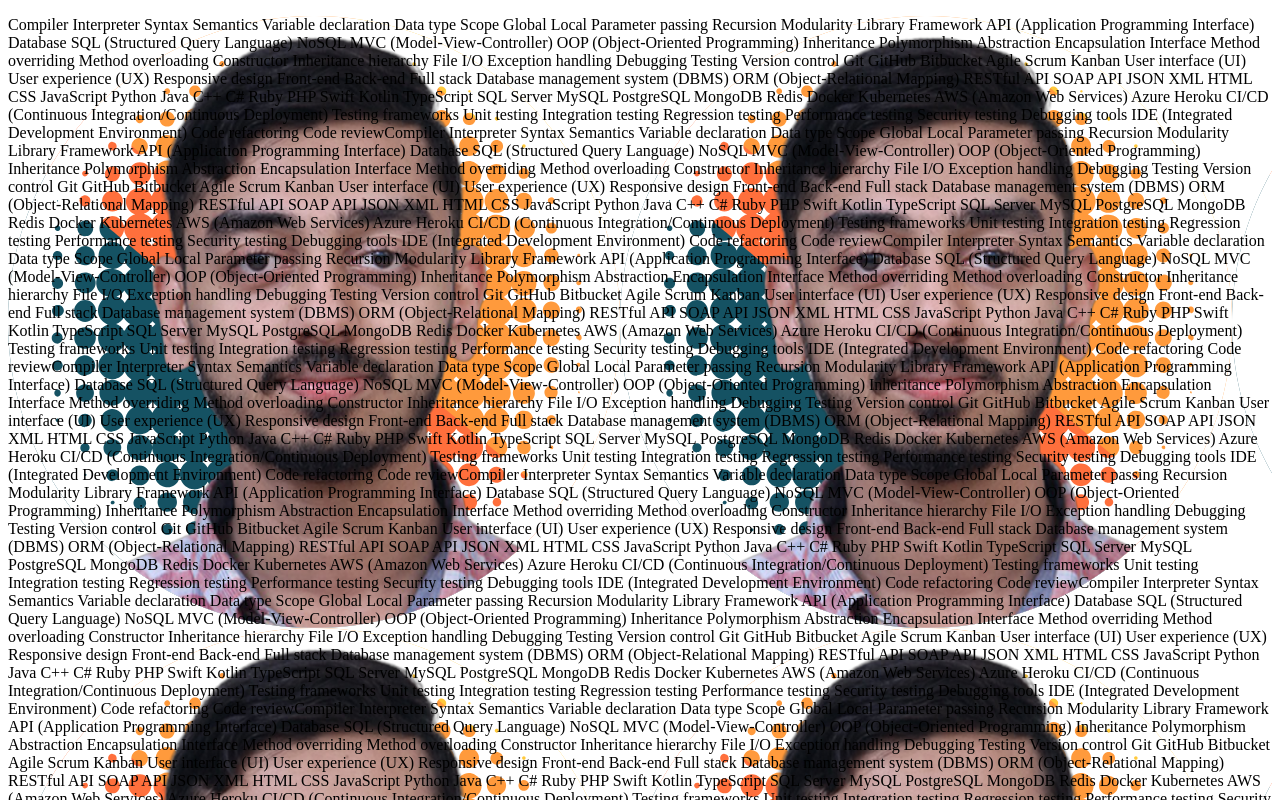
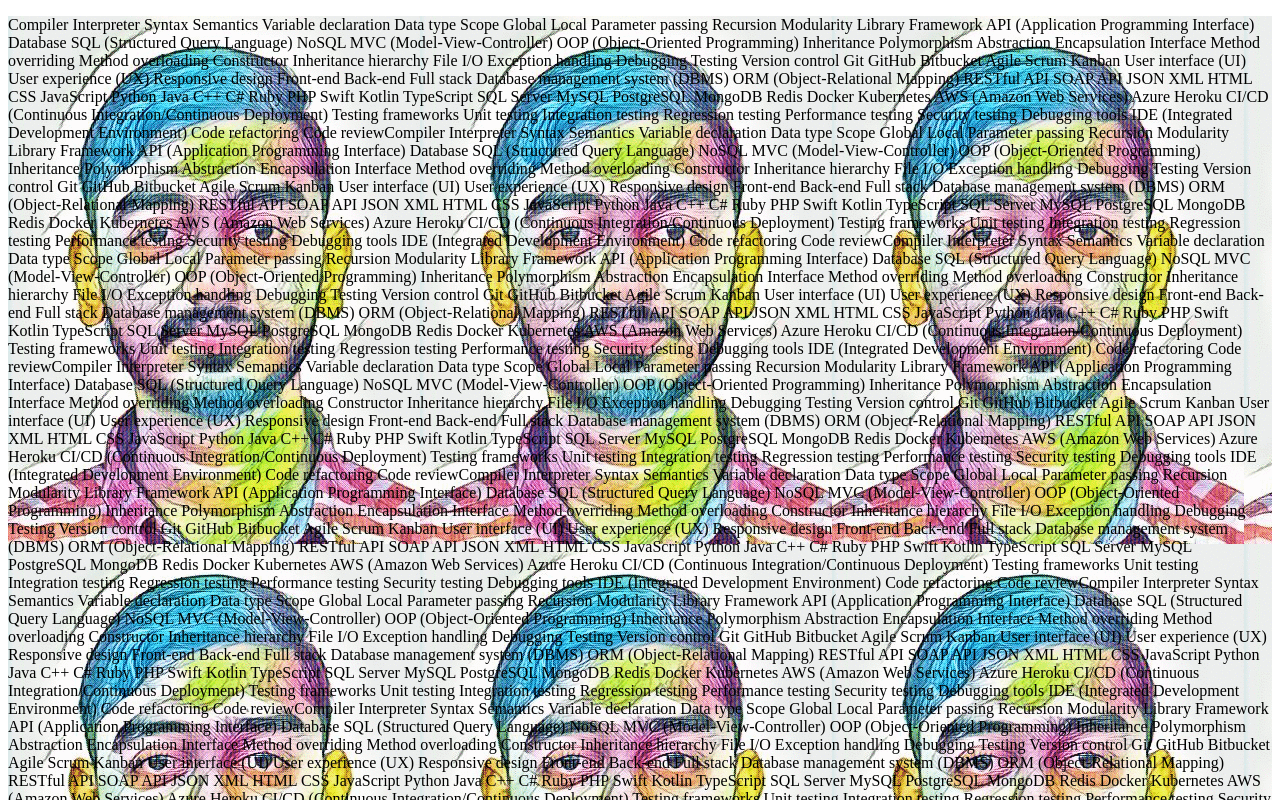
Before and after one commit to DevKhanHassam/imageEditwithCss, a plain HTML site: page index.html in a window 1280 px wide. Shown: the top 800 px of the page. Drawn offline with Linux system fonts and the light colour scheme.

Commit message:
Update index.html

```diff
--- a/index.html
+++ b/index.html
@@ -5,7 +5,7 @@
     <meta name="viewport" content="width=device-width, initial-scale=1.0">
     <style>
       p {
-    background: url(profile-pic.png);
+    background: url(hsk.gif);
     moz-background-clip: text;
         }
 
```
